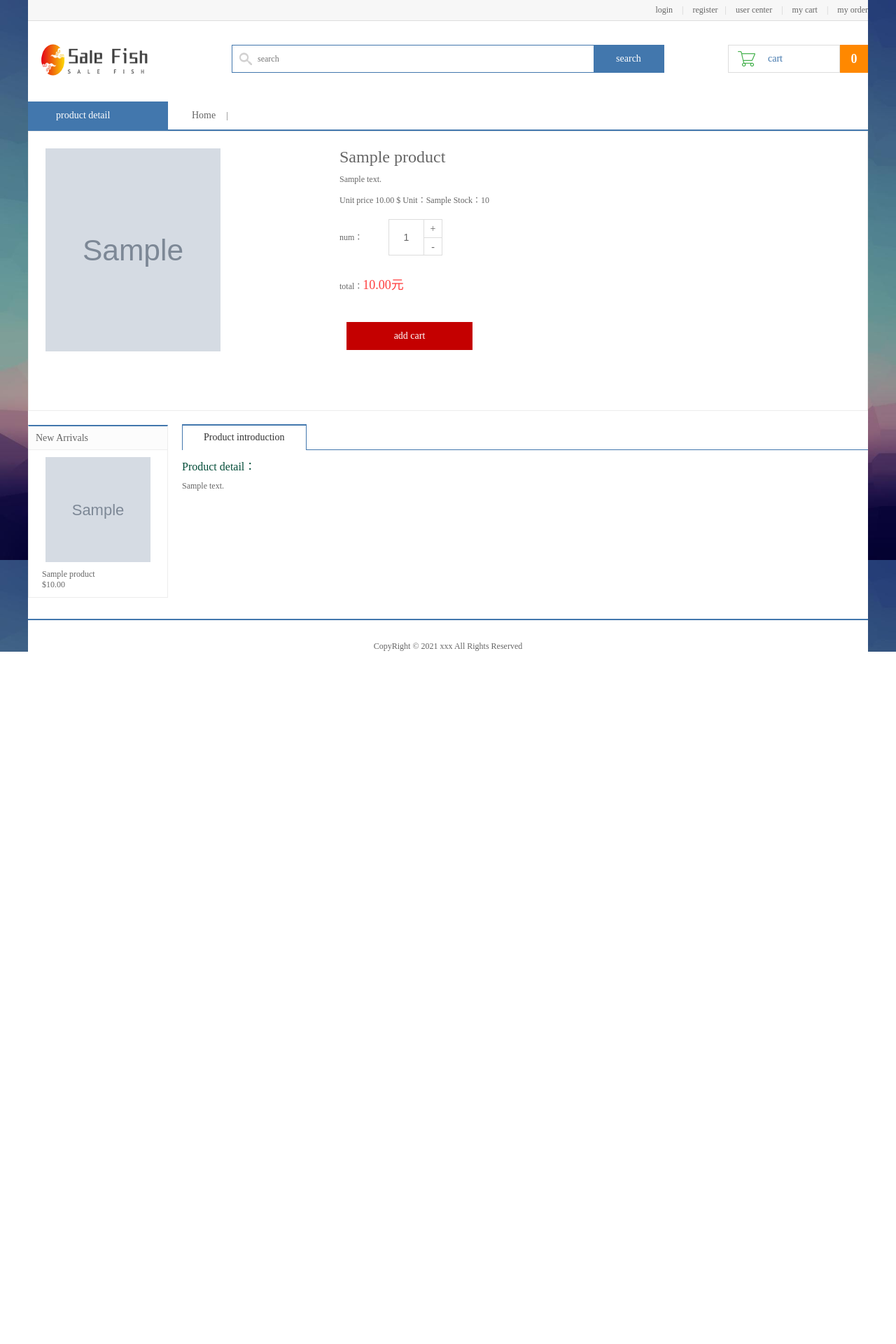
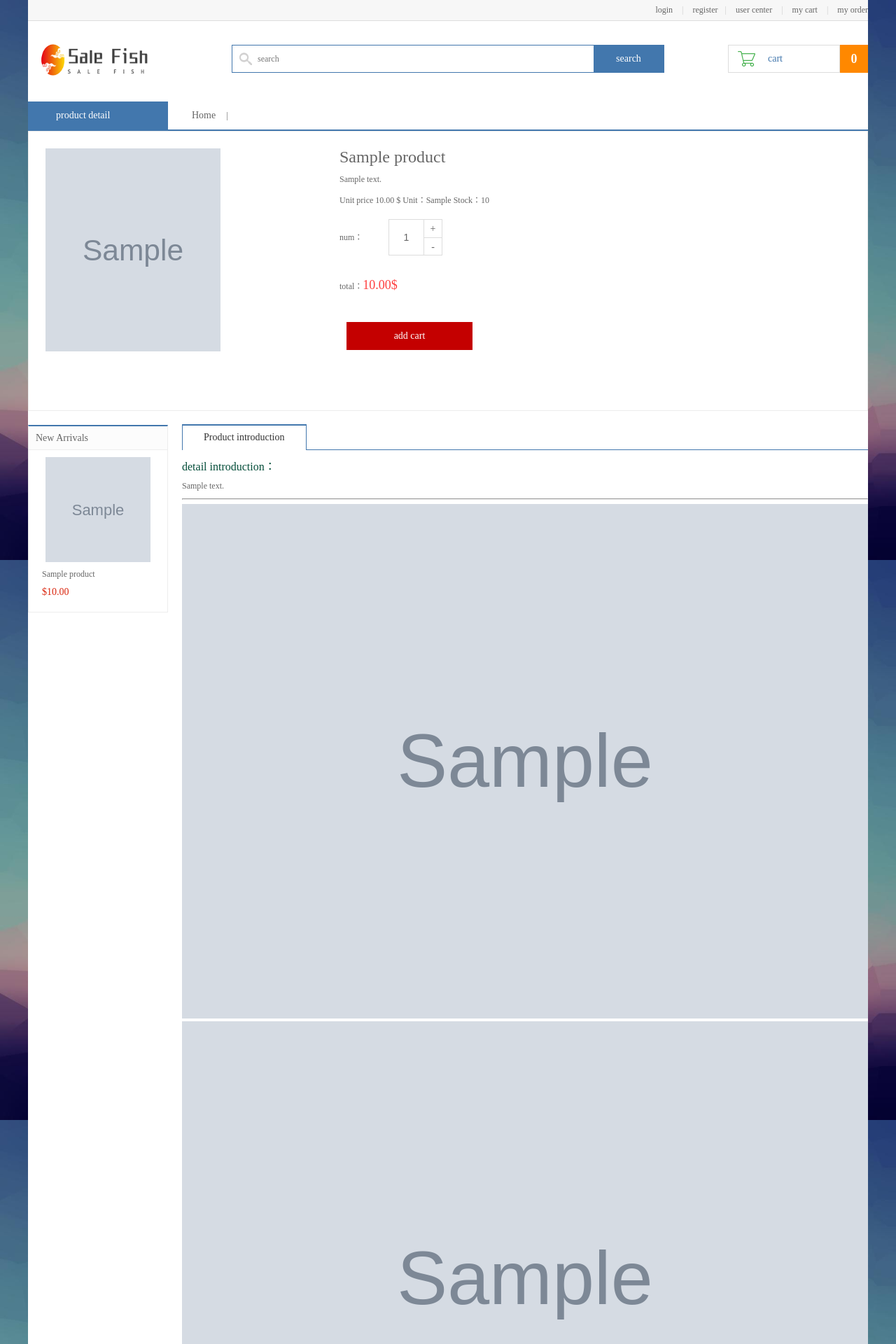
Before and after one commit to Ma-Yuhao/COMP3000, a Django app: page /products/1/ in a window 1280 px wide. Shown: the top 1920 px of the page at 70% size. Before the commit the page ends 931 px from the top, so only its background shows below. Run offline with Django 3.2, Linux system fonts and the light colour scheme; tables that the repository leaves empty hold one stand-in row (values such as "Sample post"); grey boxes marked "Sample" are stand-in pictures; data that the repository does not hold is empty; parts of the project's set-up code (start-up, migrations or seed data) failed here and were passed over.

Commit message:
Modify item details

```diff
--- a/templates/cart/cart.html
+++ b/templates/cart/cart.html
@@ -66,7 +66,7 @@ $(function() {
         products_price = parseFloat(products_price)
         products_count = parseInt(products_count)
         products_amount = products_price * products_count
-        products_ul.children('.col07').text(products_amount.toFixed(2) + '元')
+        products_ul.children('.col07').text(products_amount.toFixed(2) + '$')
         return {
             'products_count': products_count,
             'products_amount': products_amount
--- a/templates/order/place_order.html
+++ b/templates/order/place_order.html
@@ -45,9 +45,9 @@
             <li class="col02"><img src="/media/{{product.image}}"></li>
             <li class="col03">{{ product.name }}</li>
             <li class="col04">{{ product.unit }}</li>
-            <li class="col05">{{ product.price }}元</li>
+            <li class="col05">{{ product.price }}$</li>
             <li class="col06">{{ product.count }}</li>
-            <li class="col07">{{ product.amount }}元</li>
+            <li class="col07">{{ product.amount }}$</li>
         </ul>
         {% endfor %}
     </div>
--- a/templates/products/detail.html
+++ b/templates/products/detail.html
@@ -1,3 +1,4 @@
+<!DOCTYPE HTML>
 {% extends 'base.html' %}
 {% load staticfiles %}
 {% block title %}detail{% endblock title %}
@@ -50,11 +51,13 @@
                 <h3>New Arrivals</h3>
                 <ul>
                     {% for product in products_li %}
-                    <li>
-                        <a href="{% url 'products:detail' products_id=products.id %}"><img src="/media/{{product.image}}"></a>
-                        <h4><a href="{% url 'products:detail' products_id=products.id %}">{{ product.name }}</a></h4>
-                        <div class="price">${{ product.price }}</div>
+                 <li>
+                        <a href="{% url 'products:detail' products_id=product.id %}"><img src="/media/{{product.image}}"></a>
+                        <h4><a href="{% url 'products:detail' products_id=product.id %}">{{ product.name }}</a></h4>
+                        <div class="prize">${{ product.price }}</div>
                     </li>
+
+
                     {% endfor %}
                 </ul>
             </div>
@@ -67,8 +70,33 @@
 
             <div class="tab_content">
                 <dl>
-                    <dt>Product detail：</dt>
+                    <dt>detail introduction：</dt>
                     <dd>{{ products.detail | safe }}</dd>
+                </dl>
+            </div>
+            <hr>
+            <div class="tab_content_pic">
+                <dl>
+
+                    <img style="width: 100% ;" src="/media/{{products.detail_image1}}"alt="">
+                </dl>
+            </div>
+              <div class="tab_content_pic">
+                <dl>
+
+                    <img style="width: 100% ;" src="/media/{{products.detail_image2}}" alt="">
+                </dl>
+            </div>
+              <div class="tab_content_pic">
+                <dl>
+
+                    <img style="width: 100% ;" src="/media/{{products.detail_image3}}" alt="">
+                </dl>
+            </div>
+               <div class="tab_content_pic">
+                <dl>
+
+                    <img style="width: 100% ;" src="/media/{{products.detail_image4}}" alt="">
                 </dl>
             </div>
 
@@ -115,7 +143,7 @@ $(function () {
         products_price = parseFloat(products_price)
         products_count = parseInt(products_count)
         total_price = products_price * products_count
-        $('.total').children('em').text(total_price.toFixed(2) + '元')
+        $('.total').children('em').text(total_price.toFixed(2) + '$')
     }
     $('.add').click(function () {
         products_count = $('.num_show').val()
--- a/templates/products/index.html
+++ b/templates/products/index.html
@@ -59,10 +59,11 @@
                 <div class="product_con clearfix">
                     <div class="product_banner fl"><img src="/media/{{ pt.image }}"></div>
                             <ul class="product_list fl">
-
+                        {% for products in index_products %}
                                 {% for product in products %}
                                         {% if product.status == 1 %}
                                             {% if product.type_id_id == pt.type_id%}
+
                                                 <li>
                                                     <h4 style="color: #1E0FBE"><a href="{% url 'products:detail' products_id=product.id   %}">{{ product.name}}</a></h4>
                                                     <a href="{% url 'products:detail' products_id=product.id  %}"><img src="/media/{{ product.image }}"></a>
@@ -71,6 +72,7 @@
                                             {% endif %}
                                         {% endif %}
                                 {% endfor %}
+                        {% endfor %}
 
                             </ul>
                      </div>
```
